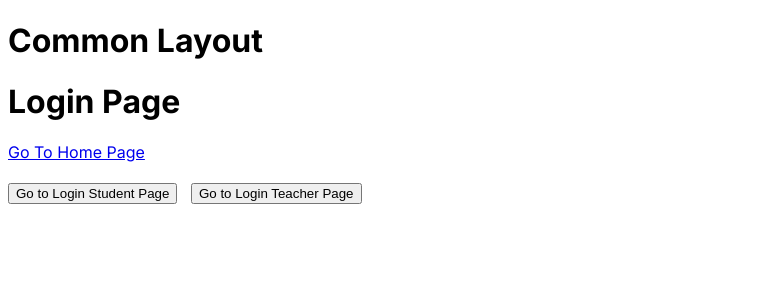
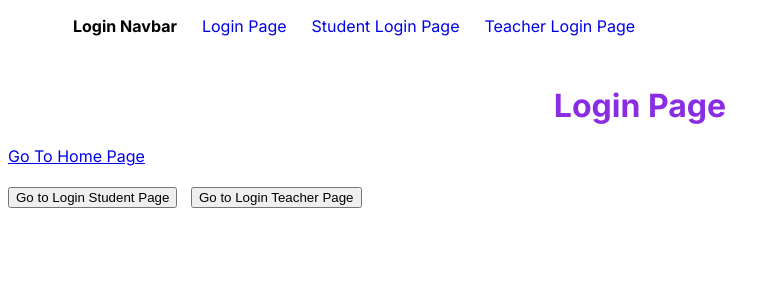
Before and after one commit to CodeHappy4U/Learn_NextJS, a Next.js app: page /login in a window 1280 px wide. Shown: the top 300 px of the page, without its empty margins (0-780 px from the left). Built offline with nearby package versions, Linux system fonts and the light colour scheme.

Commit message:
6.3 ADDING CSS IN LOGIN PAGE

```diff
--- a/src/app/layout.js
+++ b/src/app/layout.js
@@ -11,8 +11,7 @@
 export default function RootLayout({ children }) {
   return (
     <html lang="en">
-      <body className={inter.className}>
-        {children}</body>
+      <body className={inter.className}>{children}</body>
     </html>
   );
 }
--- a/src/app/login/layout.js
+++ b/src/app/login/layout.js
@@ -1,7 +1,24 @@
+import Link from "next/link";
+import "./login.css";
+
 export default function Layout({ children }) {
   return (
     <div>
-      <h1>Common Layout</h1>
+      <ul className="login-menu">
+        <li>
+          <h4>Login Navbar</h4>
+        </li>
+        <li>
+          <Link href="/login">Login Page</Link>
+        </li>
+        <li>
+          <Link href="/login/loginstudent">Student Login Page</Link>
+        </li>
+        <li>
+          <Link href="/login/loginteacher">Teacher Login Page</Link>
+        </li>
+      </ul>
+
       {children}
     </div>
   );
--- /dev/null
+++ b/src/app/login/login.css
@@ -0,0 +1,21 @@
+.login-menu{
+    display: flex;
+}
+
+.login-menu li{
+    margin-left: 25px;
+    list-style-type: none;
+}
+
+.login-menu li a{
+    text-decoration: none;
+}
+.login-menu h4{
+    margin: 0;
+}
+
+.heading{
+    color:  #8a2de2;
+    text-align: center;
+    margin-top: 50px;
+}
--- a/src/app/login/loginstudent/page.js
+++ b/src/app/login/loginstudent/page.js
@@ -2,7 +2,7 @@
     // const router = useRouter();
     return(
         <div>
-            <h1>Login Page For Student</h1>
+            <h1 className="heading">Login Page For Student</h1>
             {/* <Link  href= "/" >Go To Home Page</Link> <br/> */}
             {/* <br/>
             <button  onClick={() => router.push('/')}> Go to Home Page </button> */}
--- a/src/app/login/loginteacher/page.js
+++ b/src/app/login/loginteacher/page.js
@@ -2,7 +2,7 @@
     // const router = useRouter();
     return(
         <div>
-            <h1>Login Page For Teacher</h1>
+            <h1 className="heading">Login Page For Teacher</h1>
             {/* <Link  href= "/" >Go To Home Page</Link> <br/> */}
             {/* <br/>
             <button  onClick={() => router.push('/')}> Go to Home Page </button> */}
--- a/src/app/login/page.js
+++ b/src/app/login/page.js
@@ -10,7 +10,7 @@
     }
     return(
         <div>
-            <h1>Login Page</h1>
+            <h1 className="heading">Login Page</h1>
             <Link  href= "/" >Go To Home Page</Link>
             <br/>
             <br/>
```
